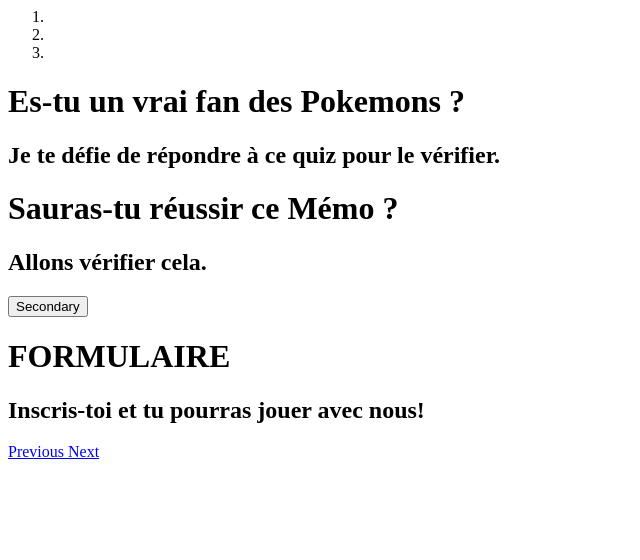
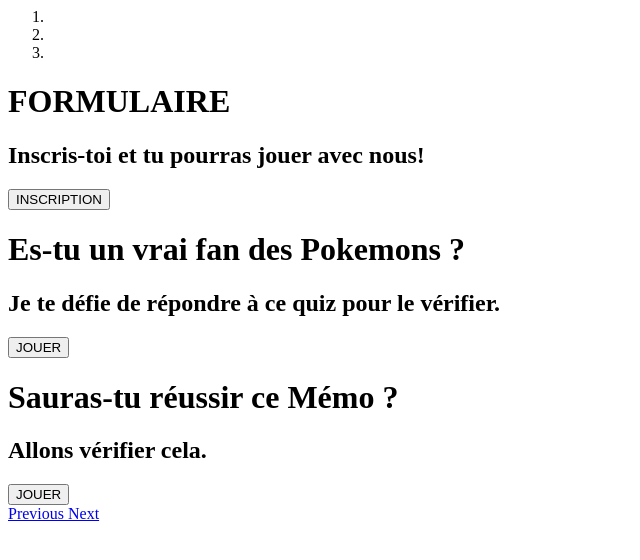
Before and after one commit to m-quilliet/Poke_Project, a PHP site: page /views/homePage.php in a window 1280 px wide. Shown: the top 560 px of the page, without its empty margins (0-640 px from the left). Run offline with PHP 8.4, Linux system fonts and the light colour scheme.

Commit message:
image HomePage

```diff
--- a/views/homePage.php
+++ b/views/homePage.php
@@ -9,11 +9,19 @@
         </ol>
 
         <div class="carousel-inner" role="listbox">
+        <div class="carousel-item active"id="img3">
+            <div class="caption">
+              <h1>FORMULAIRE</h1>
+              <h2>Inscris-toi et tu pourras jouer avec nous! </h2>
+              <button type="button" class="btn btn-secondary">INSCRIPTION</button>
+            </div>
+          </div>
 
-          <div class="carousel-item active" id="img1">
+          <div class="carousel-item " id="img1">
             <div class="caption">
               <h1>Es-tu un vrai fan des Pokemons ?</h1>
               <h2>Je te défie de répondre à ce quiz pour le vérifier.</h2>
+              <button type="button" class="btn btn-secondary">JOUER</button>
             </div>
           </div>
 
@@ -21,18 +29,12 @@
             <div class="caption">
               <h1 class="memo">Sauras-tu réussir ce Mémo ?</h1>
               <h2 class="text-dark">Allons vérifier cela.</h2>
-
-              <a><button type="button" class="btn btn-secondary">Secondary</button></a>
+              <a><button type="button" class="btn btn-secondary">JOUER</button></a>
               <div class="clear"></div>
             </div>
           </div>
 
-          <div class="carousel-item"id="img3">
-            <div class="caption">
-              <h1>FORMULAIRE</h1>
-              <h2>Inscris-toi et tu pourras jouer avec nous! </h2>
-            </div>
-          </div>
+
 
         </div>
 
```
Also changed, not shown: models/users.php (line endings or trailing spaces).
